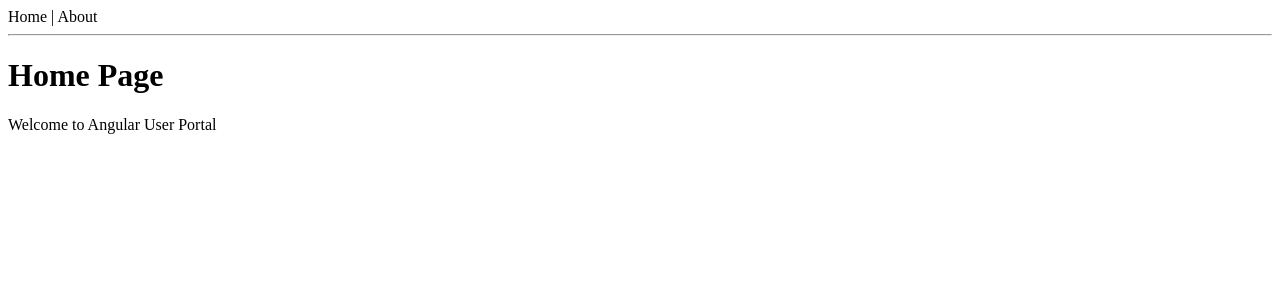
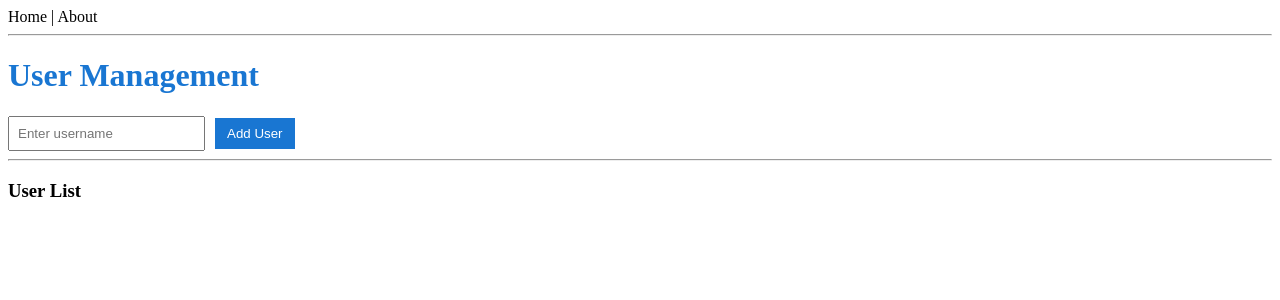
Before and after one commit to PraveenaPrasannan4789/angular-user-portal, an Angular app in the folder client/: page / in a window 1280 px wide. Shown: the top 300 px of the page. Built offline with nearby package versions, Linux system fonts and the light colour scheme.

Commit message:
added data binding

```diff
--- a/client/angular.json
+++ b/client/angular.json
@@ -2,7 +2,8 @@
   "$schema": "./node_modules/@angular/cli/lib/config/schema.json",
   "version": 1,
   "cli": {
-    "packageManager": "npm"
+    "packageManager": "npm",
+    "analytics": "8a983edc-4514-4a98-b923-76c70e34ad88"
   },
   "newProjectRoot": "projects",
   "projects": {
--- a/client/src/app/home/home.html
+++ b/client/src/app/home/home.html
@@ -1,2 +1,21 @@
-<h1>Home Page</h1>
-<p>Welcome to Angular User Portal</p>
+<h1>User Management</h1>
+
+<input
+  type="text"
+  [(ngModel)]="username"
+  placeholder="Enter username"
+/>
+
+<button (click)="addUser()">
+  Add User
+</button>
+
+<hr>
+
+<h3>User List</h3>
+
+<ul>
+  <li *ngFor="let user of users">
+    {{ user }}
+  </li>
+</ul>
--- a/client/src/app/home/home.scss
+++ b/client/src/app/home/home.scss
@@ -0,0 +1,20 @@
+h1 {
+  color: #1976d2;
+}
+
+input {
+  padding: 8px;
+  margin-right: 10px;
+}
+
+button {
+  padding: 8px 12px;
+  background: #1976d2;
+  color: white;
+  border: none;
+  cursor: pointer;
+
+  &:hover {
+    opacity: 0.8;
+  }
+}
--- a/client/src/app/home/home.ts
+++ b/client/src/app/home/home.ts
@@ -1,9 +1,23 @@
 import { Component } from '@angular/core';
+import { FormsModule } from '@angular/forms';
+import { CommonModule } from '@angular/common';
 
 @Component({
   selector: 'app-home',
-  imports: [],
+  standalone: true,
+  imports: [FormsModule, CommonModule],
   templateUrl: './home.html',
   styleUrl: './home.scss',
 })
-export class Home {}
+export class Home {
+  username = '';
+
+  users: string[] = [];
+
+  addUser() {
+    if (this.username.trim()) {
+      this.users.push(this.username);
+      this.username = '';
+    }
+  }
+}
```
